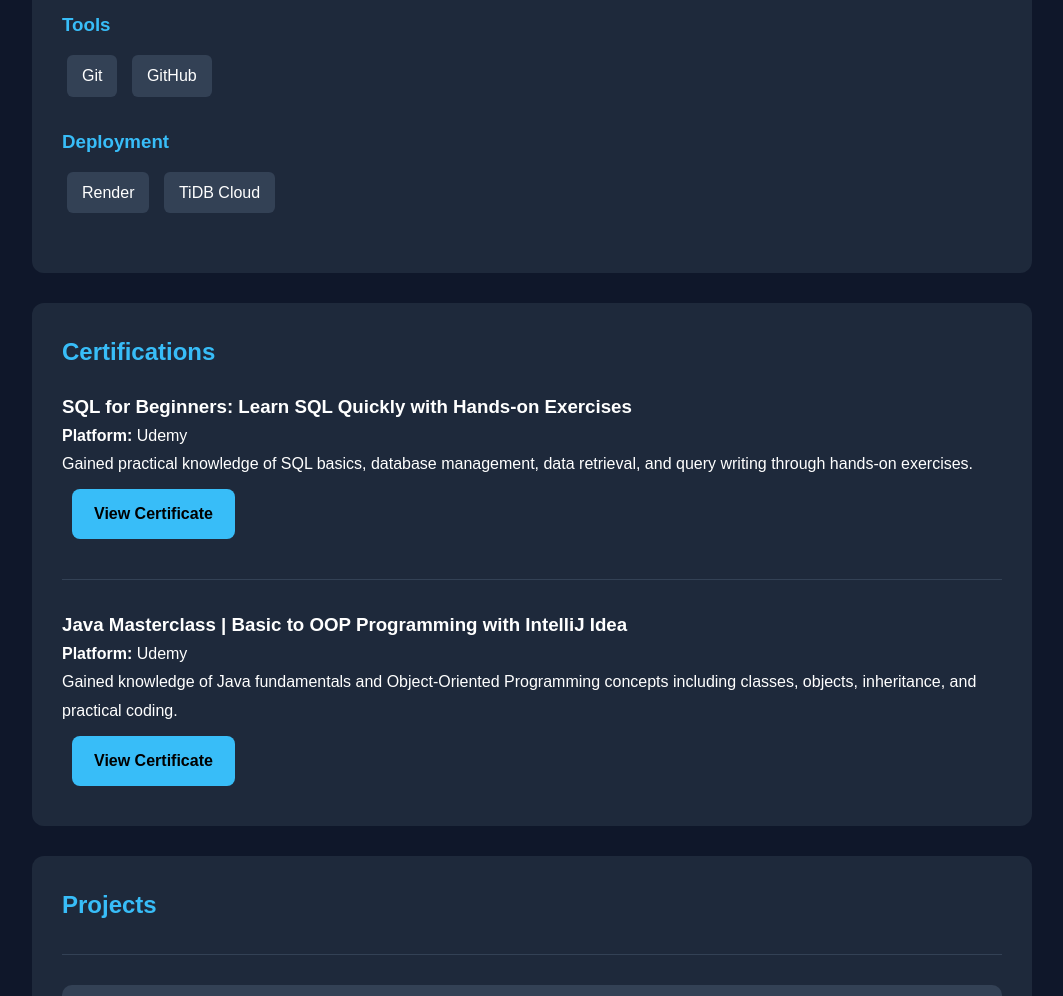
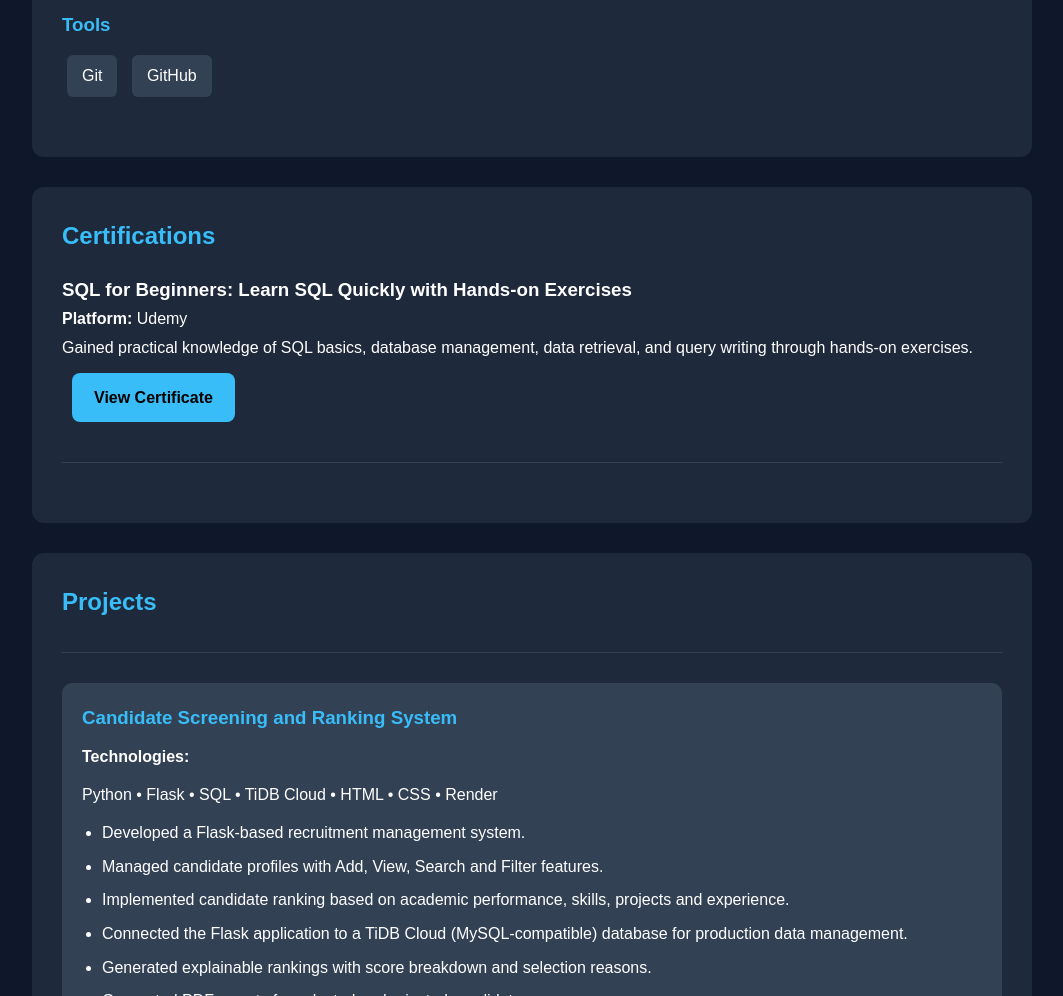
Before and after one commit to Debajit-Saha690/My-Portfolio, a plain HTML site: page index.html in a window 1280 px wide. Shown: the part 1680-2676 px from the top of the page, without its empty margins (108-1171 px from the left). Drawn offline with Linux system fonts and the light colour scheme.

Commit message:
Update index.html

```diff
--- a/index.html
+++ b/index.html
@@ -185,17 +185,6 @@
 
     </div>
 
-    <div class="skills-category">
-
-        <h3>Deployment</h3>
-
-        <div class="skills">
-            <span>Render</span>
-            <span>TiDB Cloud</span>
-        </div>
-
-    </div>
-
 </section>
 
 <!-- ================= CERTIFICATIONS ================= -->
@@ -230,31 +219,6 @@
 
 
     <hr>
-
-
-    <!-- Java (OOP) Certification -->
-
-    <div class="certification">
-
-        <h3>Java Masterclass | Basic to OOP Programming with IntelliJ Idea</h3>
-
-        <p>
-            <strong>Platform:</strong> Udemy
-        </p>
-
-        <p>
-            Gained knowledge of Java fundamentals and Object-Oriented Programming
-            concepts including classes, objects, inheritance, and practical coding.
-        </p>
-
-        <a href="https://www.udemy.com/certificate/UC-3fb4550b-219b-4f99-b879-49b16bcf83ed/?utm_campaign=email&utm_medium=email&utm_source=sendgrid.com"
-           class="btn"
-           target="_blank"
-           rel="noopener noreferrer">
-           View Certificate
-        </a>
-
-    </div>
 
 </section>
 
```
